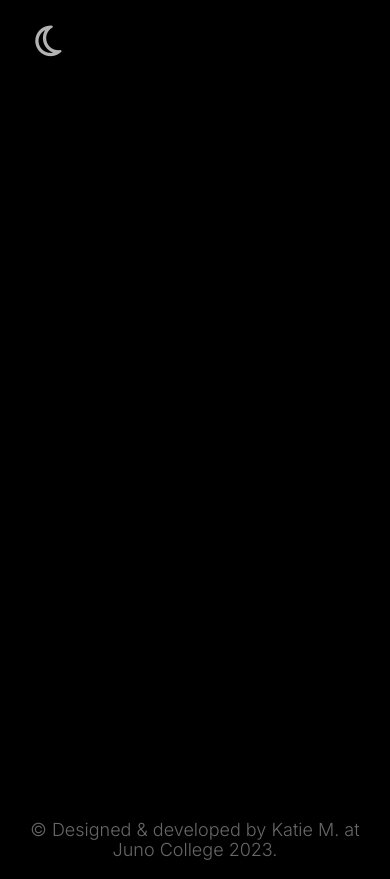
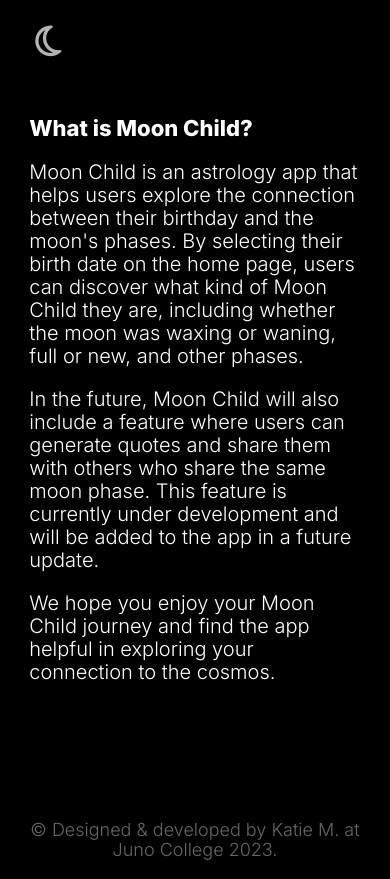
Before and after one commit to katiemcy/Moon-Child, a React (Create React App) app: page /about in a window 390 px wide. Built offline with nearby package versions, Linux system fonts and the light colour scheme.

Commit message:
added app description, investigating scroll X issues on iphone 12

```diff
--- a/src/App.js
+++ b/src/App.js
@@ -6,7 +6,8 @@
 import Header from './components/Header';
 import UserSearch from './components/UserSearch';
 import Credit from './components/Credit';
-import ComingSoon from './components/ComingSoon'
+import ComingSoon from './components/ComingSoon';
+import About from './components/About';
 
 function App() {
   const [ clicked, setClicked ] = useState(false);
@@ -25,6 +26,7 @@
       <main>
         <Routes>
           <Route path="/" element={ <UserSearch /> } />
+          <Route path="/about" element={ <About /> } />
           <Route path="/comingSoon" element={ <ComingSoon />} />
           <Route path="/credit" element={ <Credit /> } />
         </Routes>
--- /dev/null
+++ b/src/components/About.js
@@ -0,0 +1,14 @@
+const About = () => {
+    return (
+        <section className="about">
+            <div className="wrapper">
+                <h2>What is Moon Child?</h2>
+                <p>Moon Child is an astrology app that helps users explore the connection between their birthday and the moon's phases. By selecting their birth date on the home page, users can discover what kind of Moon Child they are, including whether the moon was waxing or waning, full or new, and other phases.</p>
+                <p>In the future, Moon Child will also include a feature where users can generate quotes and share them with others who share the same moon phase. This feature is currently under development and will be added to the app in a future update.</p>
+                <p>We hope you enjoy your Moon Child journey and find the app helpful in exploring your connection to the cosmos.</p>
+            </div>
+        </ section>
+    )
+}
+
+export default About;
--- a/src/components/Form.js
+++ b/src/components/Form.js
@@ -1,3 +1,5 @@
+import { Link } from 'react-router-dom';
+
 const Form = (props) => {
 
     const yearOptions = () => {
@@ -31,7 +33,7 @@
     return (
         <section className="formSection">
             <div className="wrapper">
-                <h2>What kind of moon child are you?</h2>
+                <h2>What kind of moon child <Link to="/about" className='aboutLink'>&#9432;</Link> are you?</h2>
                 <p>Enter your birthday:</p>
 
 
--- a/src/components/Header.js
+++ b/src/components/Header.js
@@ -19,8 +19,11 @@
                             <li>
                                 <a href="/">Home</a>
                             </li>
+                            {/* <li>
+                                <Link to="/comingSoon" onClick={props.handleClick}>C-space</Link>
+                            </li> */}
                             <li>
-                                <Link to="/comingSoon" onClick={props.handleClick}>C-space</Link>
+                                <Link to="/about" onClick={props.handleClick}>About</Link>
                             </li>
                             <li>
                                 <Link to="/credit" onClick={props.handleClick}>Credit</Link>
--- a/src/styles/App.scss
+++ b/src/styles/App.scss
@@ -12,6 +12,7 @@
 @use "./sass/birthdayForm";
 @use "./sass/result";
 @use "./sass/credit";
+@use "./sass/about";
 
 @use "./sass/components/comingSoon";
 
--- /dev/null
+++ b/src/styles/sass/_about.scss
@@ -0,0 +1,9 @@
+section.about {
+    h2 {
+        text-align: left;
+    }
+}
+
+.aboutLink {
+    font-weight: normal;
+}
--- a/src/styles/sass/layout/_globalStyles.scss
+++ b/src/styles/sass/layout/_globalStyles.scss
@@ -12,6 +12,7 @@
 
 body {
     background-color: rgb(0, 0, 0);
+    overflow-x: hidden;
 }
 
 ul {
```
